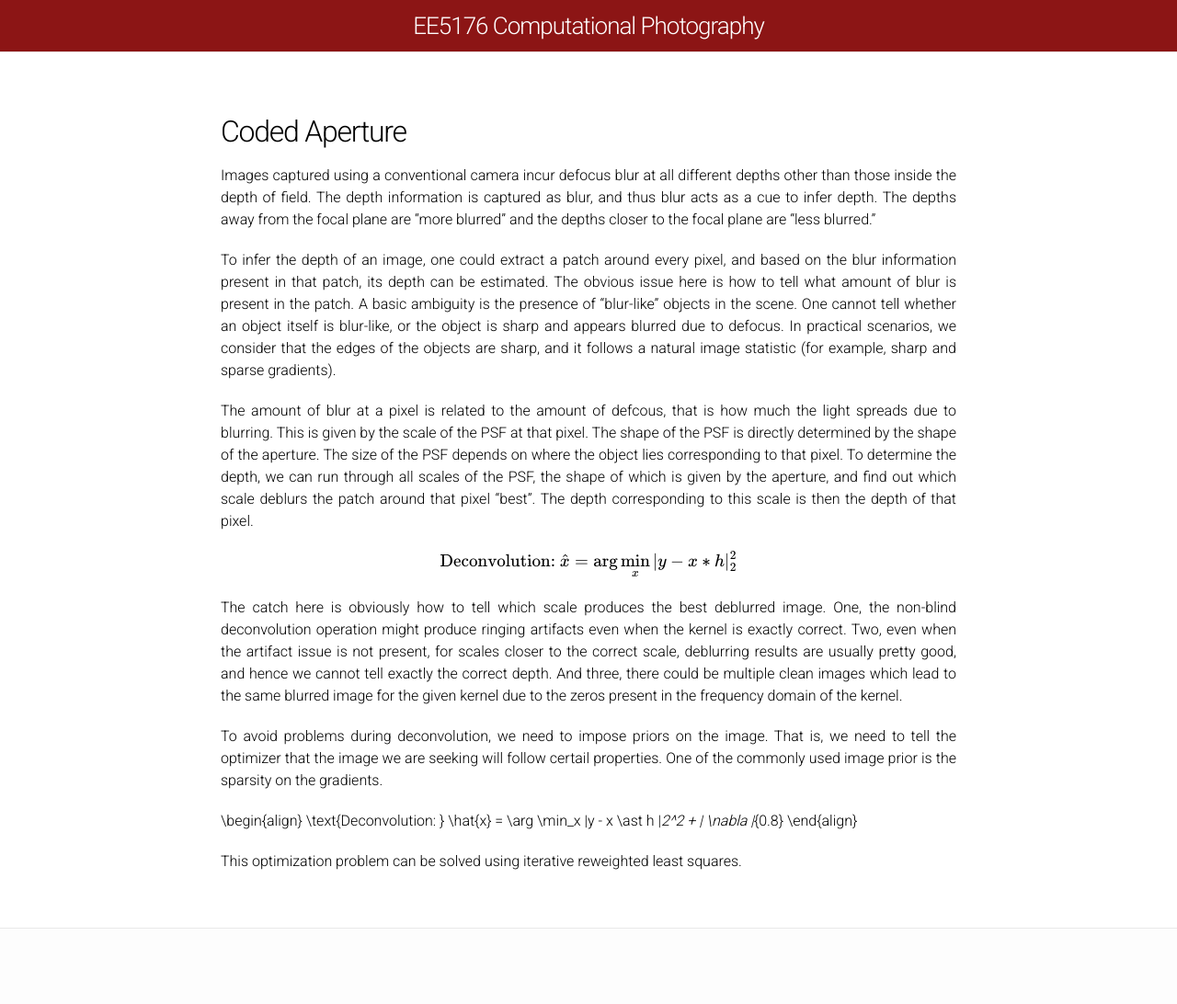
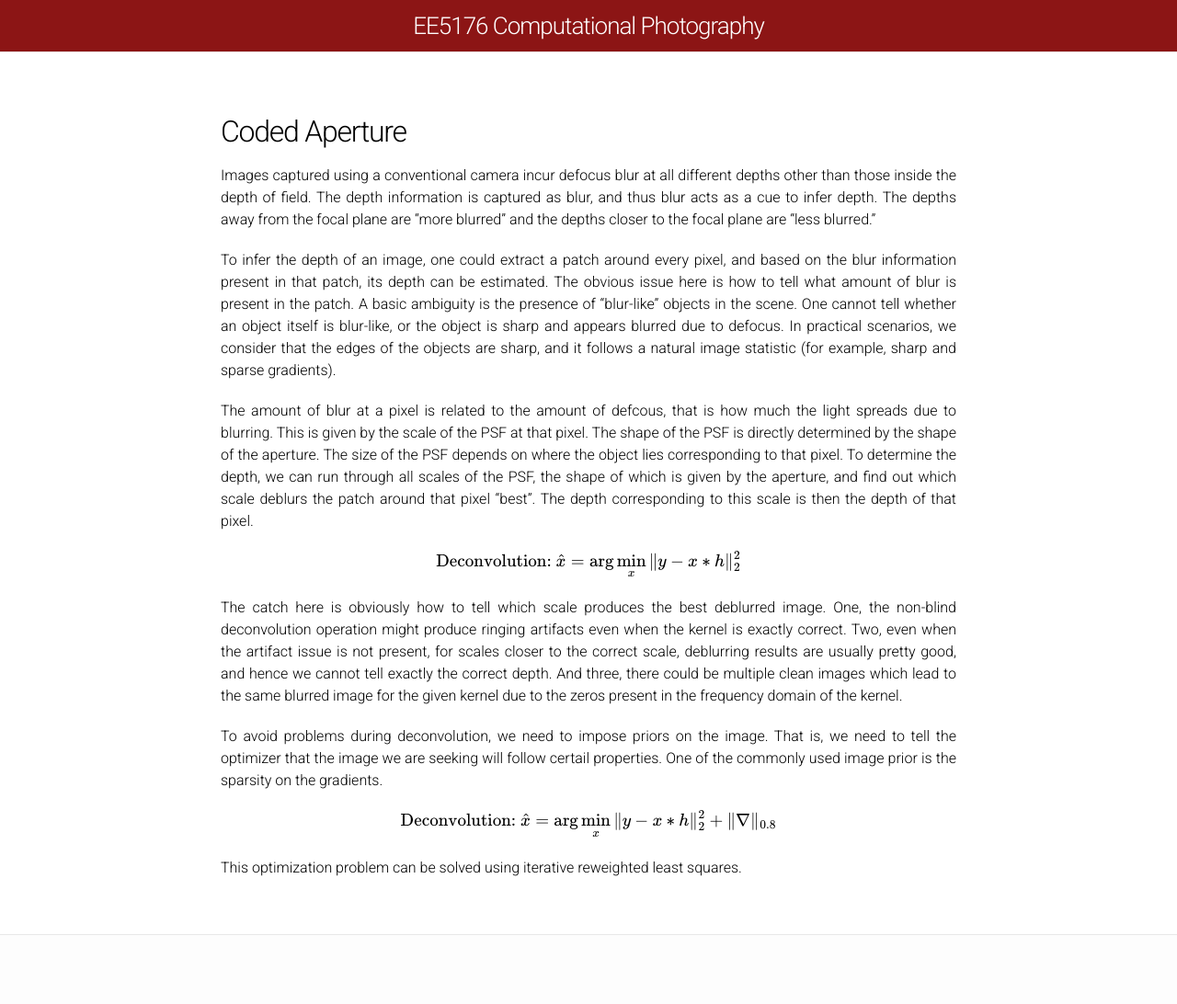
Before and after one commit to apvijay/ee5176, a Jekyll site: the page built from coded-aperture.md, in a window 1280 px wide. Shown: the whole page at 92% size. Built offline with Jekyll 4.4.1, drawn with Linux system fonts in a browser that asks for light colours; Markdown is read by kramdown in place of the engine named in the settings; formulas are drawn with MathJax 3.

Commit message:
edit coded-aperture

```diff
--- a/coded-aperture.md
+++ b/coded-aperture.md
@@ -31,9 +31,9 @@ given by the aperture, and find out which scale deblurs the patch
 around that pixel "best". The depth corresponding to this scale is
 then the depth of that pixel.
 
-\\begin{align}
+$$
 \text{Deconvolution: } \hat{x} = \arg \min_x \|y - x \ast h\|_2^2
-\\end{align}
+$$
 
 The catch here is obviously how to tell which scale produces the best
 deblurred image. One, the non-blind deconvolution operation might produce
@@ -49,10 +49,10 @@ the image. That is, we need to tell the optimizer that the image we
 are seeking will follow certail properties. One of the commonly used
 image prior is the sparsity on the gradients.
 
-\\begin{align}
+$$
 \text{Deconvolution: } \hat{x} = \arg \min_x \|y - x \ast h \|_2^2 +
 \| \nabla \|_{0.8}
-\\end{align}
+$$
 
 This optimization problem can be solved using iterative reweighted
 least squares.
```
